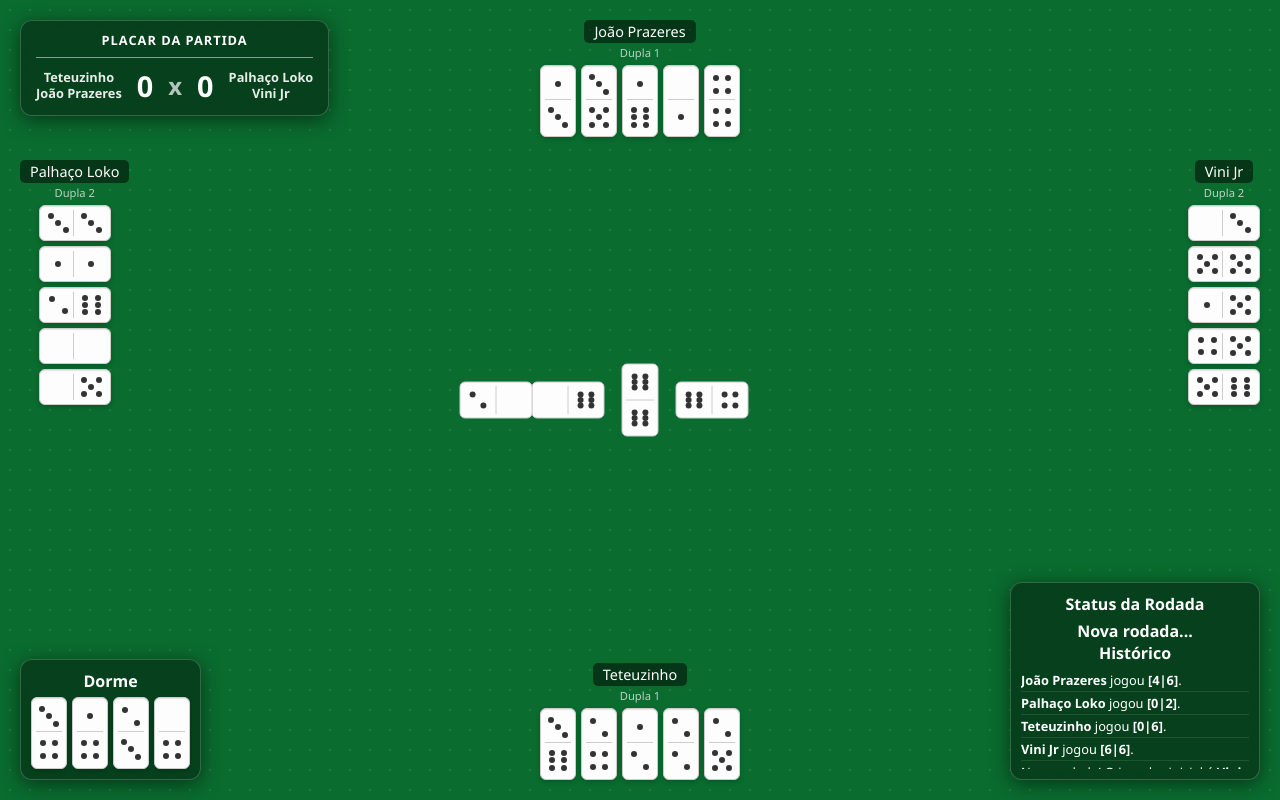
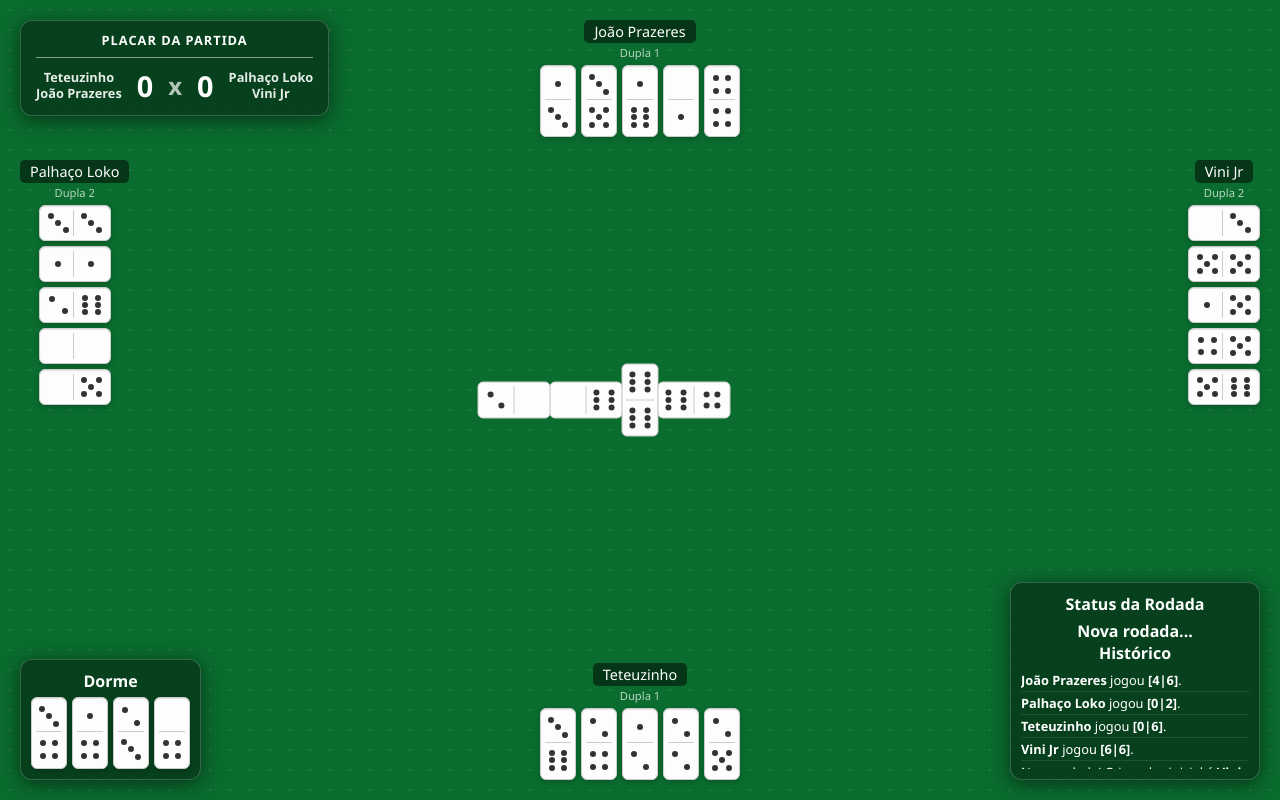
Before and after one commit to eriick505/domino-recife, a plain HTML site: page index.html in a window 1280 px wide. Drawn offline with Linux system fonts and the light colour scheme.

Commit message:
Add files via upload

```diff
--- a/index.html
+++ b/index.html
@@ -731,12 +731,12 @@
               [0.25, 0.25],
             ],
             6: [
-              [-0.25, -0.25],
-              [-0.25, 0],
-              [-0.25, 0.25],
-              [0.25, -0.25],
-              [0.25, 0],
-              [0.25, 0.25],
+              [-0.35, -0.35],
+              [-0.35, 0],
+              [-0.35, 0.35],
+              [0.35, -0.35],
+              [0.35, 0],
+              [0.35, 0.35],
             ],
           };
           if (positions[value]) {
@@ -809,25 +809,25 @@
           };
 
           // Caminho começa horizontal (direita/esquerda)
-          // Para a direita
+          // Para a direita - ajuste para eliminar gap
           let rightStartX = centerX;
           let rightStartY = centerY;
           let rightAngle = 0;
           let rightOffset = isFirstDouble
             ? this.PIECE_HEIGHT / 2
             : this.PIECE_WIDTH / 2;
-          rightStartX += Math.cos((rightAngle * Math.PI) / 180) * rightOffset;
-          rightStartY += Math.sin((rightAngle * Math.PI) / 180) * rightOffset;
+          // Ajuste: simplificar cálculo para eliminar espaçamento
+          rightStartX += rightOffset;
 
-          // Para a esquerda
+          // Para a esquerda - ajuste para eliminar gap
           let leftStartX = centerX;
           let leftStartY = centerY;
           let leftAngle = 180;
           let leftOffset = isFirstDouble
             ? this.PIECE_HEIGHT / 2
             : this.PIECE_WIDTH / 2;
-          leftStartX += Math.cos((leftAngle * Math.PI) / 180) * leftOffset;
-          leftStartY += Math.sin((leftAngle * Math.PI) / 180) * leftOffset;
+          // Ajuste: simplificar cálculo para eliminar espaçamento
+          leftStartX -= leftOffset;
 
           // Função para alternar direção ao chegar perto do limite
           const processBranch = (
@@ -860,12 +860,18 @@
               let currH =
                 currRotation % 180 === 0 ? this.PIECE_HEIGHT : this.PIECE_WIDTH;
 
-              let moveX =
-                Math.cos((lastState.angle * Math.PI) / 180) *
-                (lastW / 2 + currW / 2);
-              let moveY =
-                Math.sin((lastState.angle * Math.PI) / 180) *
-                (lastH / 2 + currH / 2);
+              // Corrigir o cálculo de movimento para eliminar gaps
+              let moveX, moveY;
+
+              if (i === 0) {
+                // Para a primeira peça de cada ramo, usar posição inicial sem gap
+                moveX = Math.cos((lastState.angle * Math.PI) / 180) * (currW / 2);
+                moveY = Math.sin((lastState.angle * Math.PI) / 180) * (currH / 2);
+              } else {
+                // Para peças subsequentes, usar cálculo normal
+                moveX = Math.cos((lastState.angle * Math.PI) / 180) * (lastW / 2 + currW / 2);
+                moveY = Math.sin((lastState.angle * Math.PI) / 180) * (lastH / 2 + currH / 2);
+              }
 
               let nextX = lastState.x + moveX;
               let nextY = lastState.y + moveY;
```
